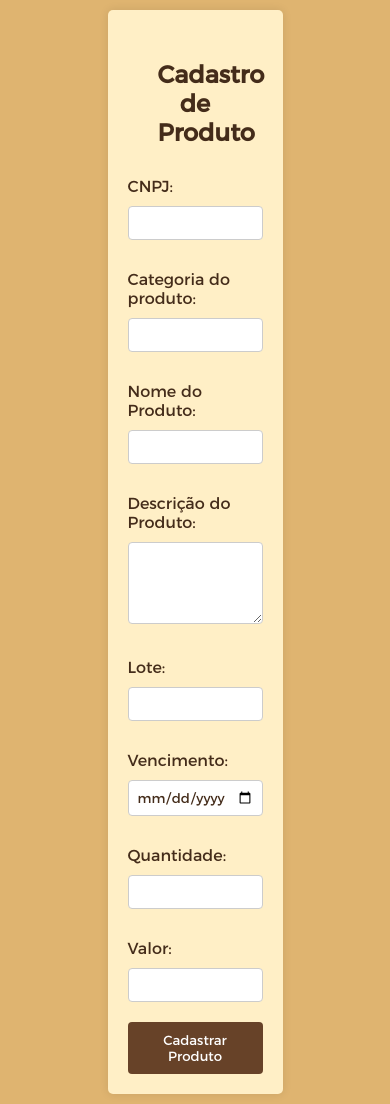
After one commit to jessy3008/doceria-jess_empadas, a Flask app: template main/templates/fornecedor.html in a window 390 px wide. The commit adds this page. Run offline with Flask 3, Linux system fonts and the light colour scheme; the template is opened without the code that fills it, so the values that code supplies are empty.

Commit message:
tela de fornecedor (pronta e responsiva)

```diff
--- /dev/null
+++ b/main/static/fornecedor.css
@@ -0,0 +1,79 @@
+* {
+    margin: 0%;
+    box-sizing: border-box;
+    color: #442c1a;
+    font-family: montserrat;
+}
+
+@font-face {
+    font-family: "montserrat";
+    src: url(./fontes/Montserrat-Regular.otf);
+}
+
+body {
+    background-color: #DFB470;
+    margin: 0;
+    padding: 0;
+}
+
+.container {
+    width: 50%;
+    margin: auto;
+    overflow: hidden;
+    padding: 10px;
+}
+
+#formCadastro {
+    background-color: #FFEFC6;
+    padding: 20px;
+    border-radius: 5px;
+    box-shadow: 0 0 10px rgba(0, 0, 0, 0.1);
+
+}
+
+h2 {
+    margin: 30px;
+    text-align: center;
+
+}
+
+label {
+    display: block;
+    margin: 10px 0 5px;
+}
+
+input,
+select {
+    width: 100%;
+    padding: 8px;
+    margin: 5px 0 20px;
+    display: inline-block;
+    border: 1px solid #ccc;
+    box-sizing: border-box;
+    border-radius: 4px;
+}
+
+textarea {
+    width: 100%;
+    padding: 8px;
+    margin: 5px 0 20px;
+    display: inline-block;
+    border: 1px solid #ccc;
+    box-sizing: border-box;
+    border-radius: 4px;
+}
+
+button {
+    display: block;
+    margin: auto;
+    background-color: #674228;
+    color: white;
+    padding: 10px 15px;
+    border: none;
+    border-radius: 4px;
+    cursor: pointer;
+}
+
+button:hover {
+    background-color: #45a049;
+}
--- a/main/templates/carrinho.html
+++ b/main/templates/carrinho.html
@@ -3,7 +3,7 @@
 <head>
     <meta charset="UTF-8">
     <meta name="viewport" content="width=device-width, initial-scale=1.0">
-    <title>Seu Carrinho</title>
+    <title>Jess empadas #Carrinho</title>
     <link rel="stylesheet" href="../static/carrinho.css">
     <link rel="stylesheet" href="../static/fontawesome/css/all.min.css">
 </head>
--- /dev/null
+++ b/main/templates/fornecedor.html
@@ -0,0 +1,44 @@
+<!DOCTYPE html>
+<html lang="en">
+<head>
+    <meta charset="UTF-8">
+    <meta name="viewport" content="width=device-width, initial-scale=1.0">
+    <title>Jess empadas #fornecedor</title>
+    <link rel="stylesheet" href="../static/fornecedor.css">
+</head>
+<body>
+
+<div class="container">
+    <form id="formCadastro">
+        <h2>Cadastro de Produto</h2>
+
+        <label for="cnpj">CNPJ:</label>
+        <input type="text" id="cnpj" name="cnpj" required>
+
+        <label for="categoria">Categoria do produto:</label>
+        <input type="text" id="categoria" name="categoria" required>
+
+        <label for="nome">Nome do Produto:</label>
+        <input type="text" id="nome" name="nome" required>
+
+        <label for="descricao">Descrição do Produto:</label>
+        <textarea id="descricao" name="descricao" rows="4" required></textarea>
+
+        <label for="lote">Lote:</label>
+        <input type="text" id="lote" name="lote" required>
+
+        <label for="vencimento">Vencimento:</label>
+        <input type="date" id="vencimento" name="vencimento" required>
+
+        <label for="quantidade">Quantidade:</label>
+        <input type="number" id="quantidade" name="quantidade" required>
+
+        <label for="valor">Valor:</label>
+        <input type="number" id="valor" name="valor" step="0.01" required>
+
+        <button type="submit">Cadastrar Produto</button>
+    </form>
+</div>
+
+</body>
+</html>
```
